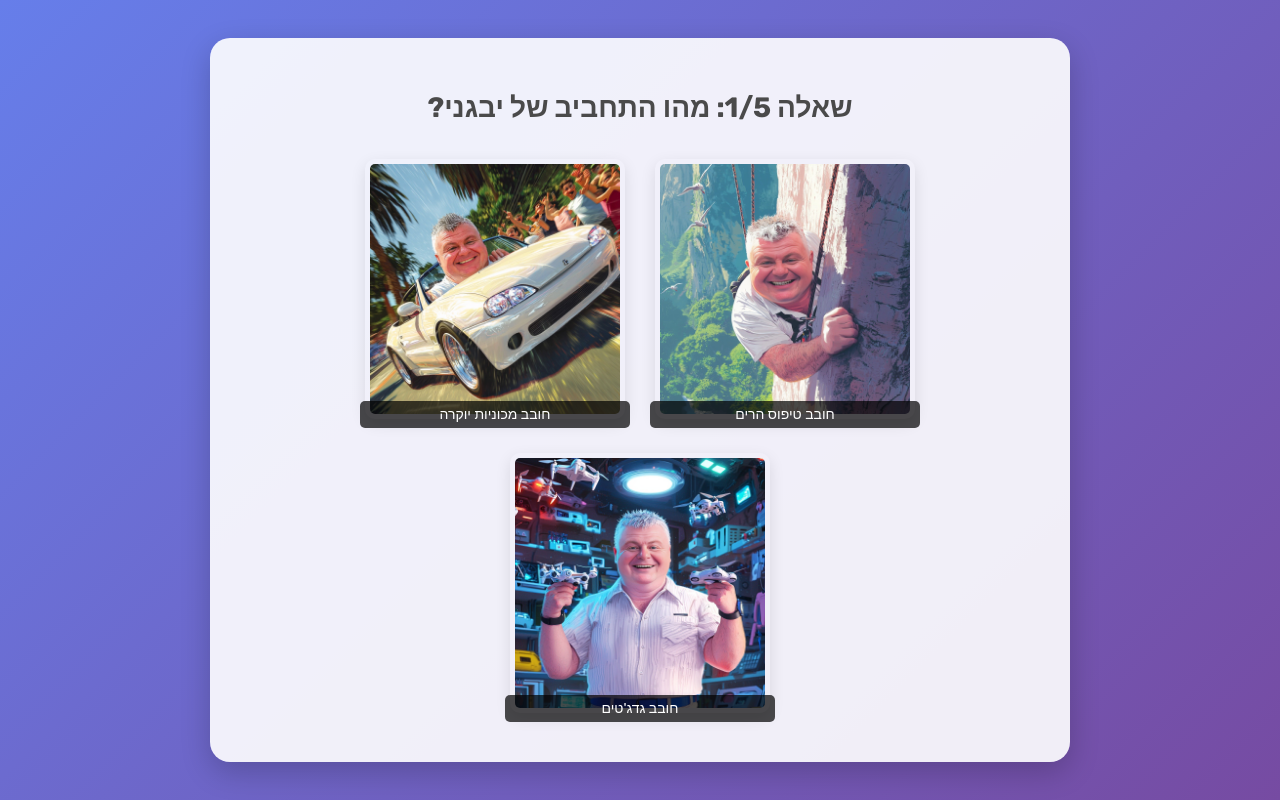
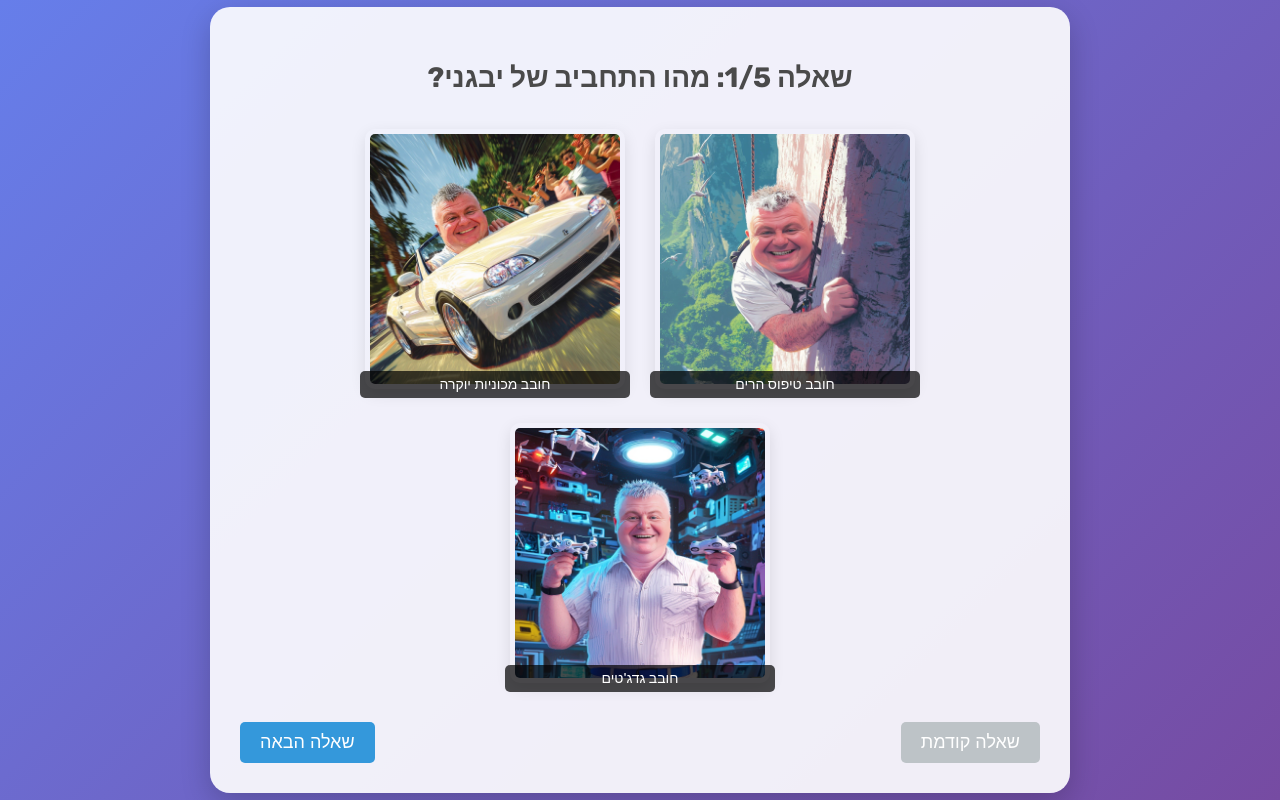
Before and after one commit to amigo202/test, a plain HTML site: page index.html in a window 1280 px wide. Both pictures are taken after a click on the button "התחל חידון יבגני". Drawn offline with nearby package versions, Linux system fonts and the light colour scheme.

Commit message:
Add files via upload

```diff
--- a/index.html
+++ b/index.html
@@ -151,6 +151,28 @@
             border-radius: 5px;
             text-align: center;
         }
+        .navigation-buttons {
+            display: flex;
+            justify-content: space-between;
+            margin-top: 20px;
+        }
+        .nav-button {
+            background-color: #3498db;
+            color: white;
+            border: none;
+            padding: 10px 20px;
+            font-size: 18px;
+            border-radius: 5px;
+            cursor: pointer;
+            transition: background-color 0.3s;
+        }
+        .nav-button:hover {
+            background-color: #2980b9;
+        }
+        .nav-button:disabled {
+            background-color: #bdc3c7;
+            cursor: not-allowed;
+        }
     </style>
 </head>
 <body>
@@ -165,9 +187,10 @@
         <div id="feedback"></div>
     </div>
     <div id="result" style="display: none;">
-        <h2>תוצאות החידון</h2>
-        <p>הצלחת לענות נכון על <span id="score"></span> שאלות!</p>
-        <div id="birthday-wish"></div>
+        <h1>מזל טוב יבגני!</h1>
+        <p>הצלחתם לענות נכון על <span id="score"></span> שאלות!</p>
+        <p id="funny-message" style="font-size: 20px; margin-top: 20px;">יאללה חבר'ה עניתם יפה על השאלות הגיע הזמן להתפנק מכל הטוב שלירון הכינה!</p>
+        <p id="credit" style="position: absolute; bottom: 10px; right: 10px; font-size: 12px; color: #888;">AmitAI 0526016115</p>
     </div>
     <div id="timer" class="timer">5</div>
 
@@ -195,7 +218,7 @@
                     { text: "בעת קיפול המיטה", isCorrect: true },
                     { text: "בעת לחימה", isCorrect: false, funnyMessage: "לחימה? יבגני לוחם רק נגד השעון המעורר." }
                 ],
-                images: ["images/salat.jpeg", "images/kipul.jpg", "images/hayal.jpeg"],
+                images: ["images/SALAT.jpeg", "images/KIPUL.jpg", "images/HAYAL.jpeg"],
                 compliment: "וואו! אתם יודעים לקפל מיטות טוב יותר מיבגני!"
             },
             {
@@ -205,7 +228,7 @@
                     { text: "בוגר גמנסיה הרצליה", isCorrect: false, funnyMessage: "הרצליה? נשמע רחוק מדי..." },
                     { text: "בוגר הוגוורטס", isCorrect: false, funnyMessage: "הארי פוטר קרא לך לעזור לו?" }
                 ],
-                images: ["images/kfar.jpeg", "images/student.jpeg", "images/poter.jpg"],
+                images: ["images/KFAR.jpeg", "images/student.jpeg", "images/POTER.jpg"],
                 compliment: "מדהים! אתם מכירים את ההיסטוריה החינוכית של יבגני יותר טוב מהמורים שלו!"
             },
             {
@@ -215,7 +238,7 @@
                     { text: "נגן אקורדיון מדופלם", isCorrect: true },
                     { text: "גיטריסט בלהקת רוק", isCorrect: false, funnyMessage: "גיטריסט? יבגני נשמע יותר כמו מתופף." }
                 ],
-                images: ["images/neshifa.jpeg", "images/nagan.jpeg", "images/zamar.jpeg"],
+                images: ["images/neshifa.jpeg", "images/NAGAN.jpeg", "images/ZAMAR.jpeg"],
                 compliment: "וואו! אתם מכירים את יבגני יותר טוב מהאקורדיון שלו!"
             },
             {
@@ -225,7 +248,7 @@
                     { text: "מנופאי מנוף זרוע 50 מ'", isCorrect: false, funnyMessage: "מנופאי? לא בטוח שהוא גבוה מספיק..." },
                     { text: "מעמיס מזוודות למטוס", isCorrect: true }
                 ],
-                images: ["images/madan.jpeg", "images/manof.jpeg", "images/matos.jpeg"],
+                images: ["images/MADAN.jpeg", "images/MANOF.jpeg", "images/MATOS.jpeg"],
                 compliment: "יש לכם יותר תשובות נכונות מאשר ליבגני יש מזוודות להעמיס!"
             }
         ];
@@ -267,8 +290,26 @@
             document.getElementById('feedback').textContent = '';
             document.getElementById('feedback').className = 'feedback';
 
-            const progressPercentage = (currentQuestion / quizData.length) * 100;
-            document.getElementById('progress-bar').style.width = `${progressPercentage}%`;
+            // הוספת כפתורי ניווט
+            const navigationButtons = document.createElement('div');
+            navigationButtons.className = 'navigation-buttons';
+
+            const prevButton = document.createElement('button');
+            prevButton.textContent = 'שאלה קודמת';
+            prevButton.className = 'nav-button';
+            prevButton.onclick = () => navigateQuestion(-1);
+            prevButton.disabled = currentQuestion === 0;
+
+            const nextButton = document.createElement('button');
+            nextButton.textContent = 'שאלה הבאה';
+            nextButton.className = 'nav-button';
+            nextButton.onclick = () => navigateQuestion(1);
+            nextButton.disabled = currentQuestion === quizData.length - 1;
+
+            navigationButtons.appendChild(prevButton);
+            navigationButtons.appendChild(nextButton);
+
+            imagesContainer.appendChild(navigationButtons);
         }
 
         function selectAnswer(index) {
@@ -276,7 +317,7 @@
             const feedbackElement = document.getElementById('feedback');
 
             if (selectedOption.isCorrect) {
-                document.getElementById('correctSound').play();
+                document.getElementById('applauseSound').play();
                 feedbackElement.textContent = quizData[currentQuestion].compliment;
                 feedbackElement.className = 'feedback correct';
                 score++;
@@ -298,6 +339,11 @@
                     }
                 }
             }, 3000);
+        }
+
+        function navigateQuestion(direction) {
+            currentQuestion += direction;
+            loadQuestion();
         }
 
         function startTimer() {
@@ -330,25 +376,6 @@
                 spread: 90,
                 origin: { y: 0.6 }
             });
-
-            const birthdayWish = `
-                <h2>יבגני היקר,</h2>
-                <p>
-                    מזל טוב ליום הולדתך ה-30! כמו הגדג'טים שאתה כל כך אוהב, אתה תמיד מפתיע אותנו עם הכישרונות המיוחדים שלך.
-                    מקיפול מיטות מושלם ועד לנגינה באקורדיון, אתה תמיד מצליח להרשים!
-                </p>
-                <p>
-                    למרות שלא הצלחת להיות מנופאי או סטאז'ר במכון ויצמן, הצלחת להעמיס את חיינו בהרבה שמחה וצחוק.
-                    אנחנו מקווים שתמשיך לטפס לגבהים חדשים (אבל אולי לא על הרים, רק ליתר ביטחון).
-                </p>
-                <p>
-                    שתהיה לך שנה מלאה בהצלחות, שמחה, ואקסל-ים מושלמים!
-                    ושתמיד תזכור - גם אם אתה מתעצבן, אתה תמיד הכי מצחיק כשאתה רגוע.
-                </p>
-                <p class="signature">מהחברים והחברות באגף הכספים</p>
-            `;
-
-            document.getElementById('birthday-wish').innerHTML = birthdayWish;
         }
     </script>
 </body>
```
